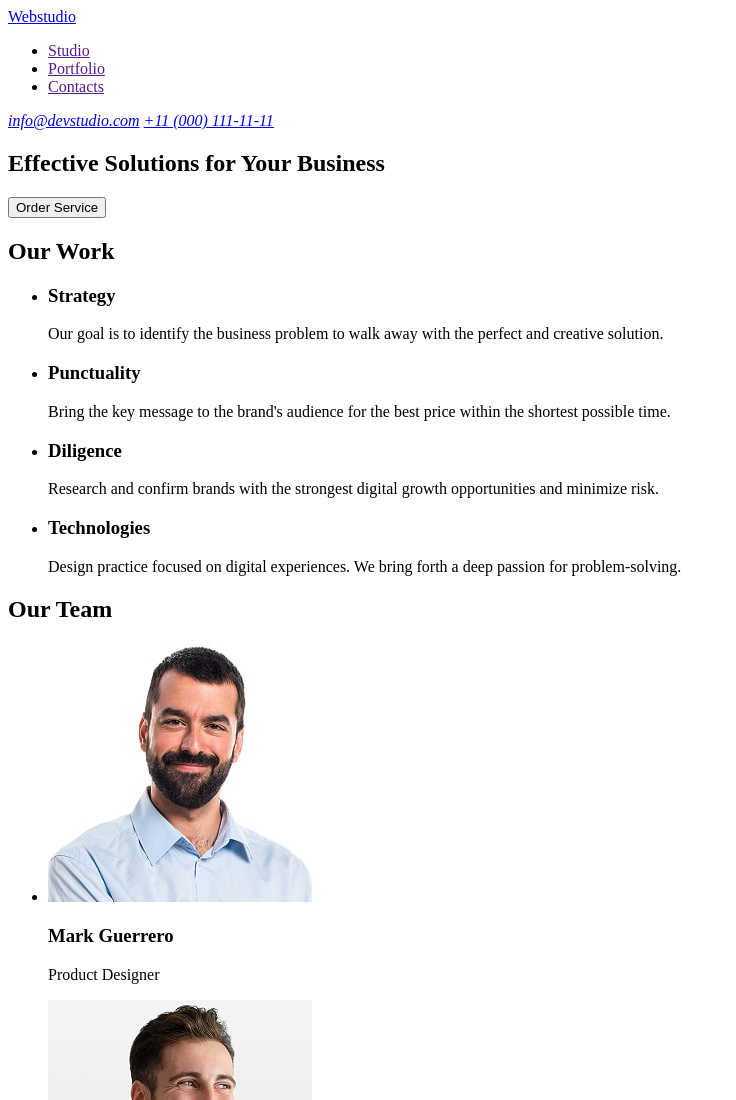
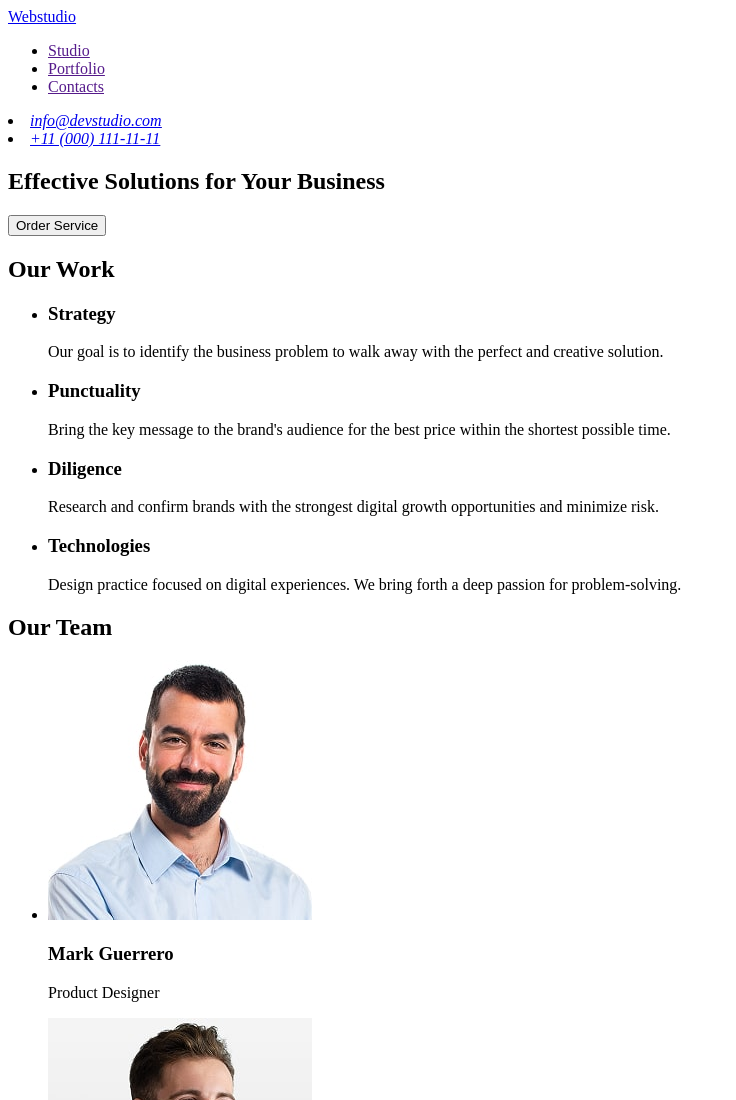
Before and after one commit to ClutchPowers15/goit-markup-hw-01, a plain HTML site: page index.html in a window 1280 px wide. Shown: the top 1100 px of the page, without its empty margins (0-736 px from the left). Drawn offline with Linux system fonts and the light colour scheme.

Commit message:
update adress

```diff
--- a/index.html
+++ b/index.html
@@ -16,8 +16,10 @@
         </ul>
       </nav>
       <address>
-        <a href="mailto:info@devstudio.com">info@devstudio.com</a>
-        <a href="tel:+110001111111">+11 (000) 111-11-11</a>
+        <u>
+          <li><a href="mailto:info@devstudio.com">info@devstudio.com</a></li>
+          <li><a href="tel:+110001111111">+11 (000) 111-11-11</a></li>
+        </u>
       </address>
     </header>
 
```
